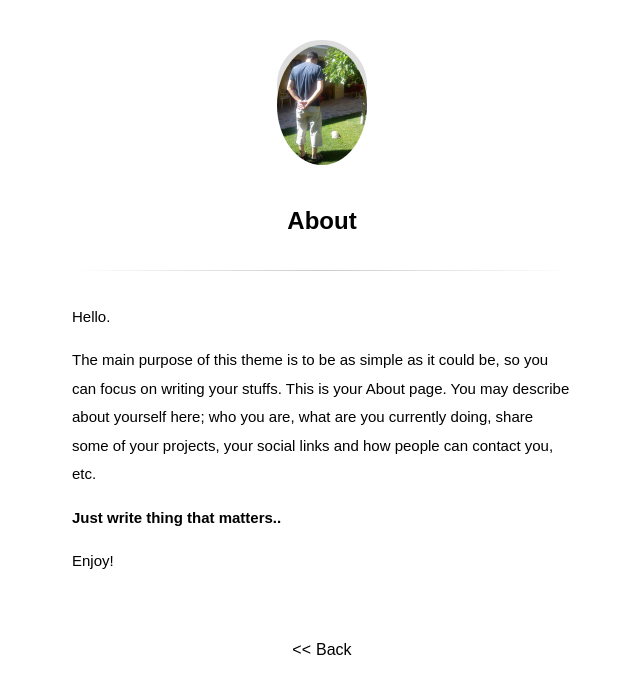
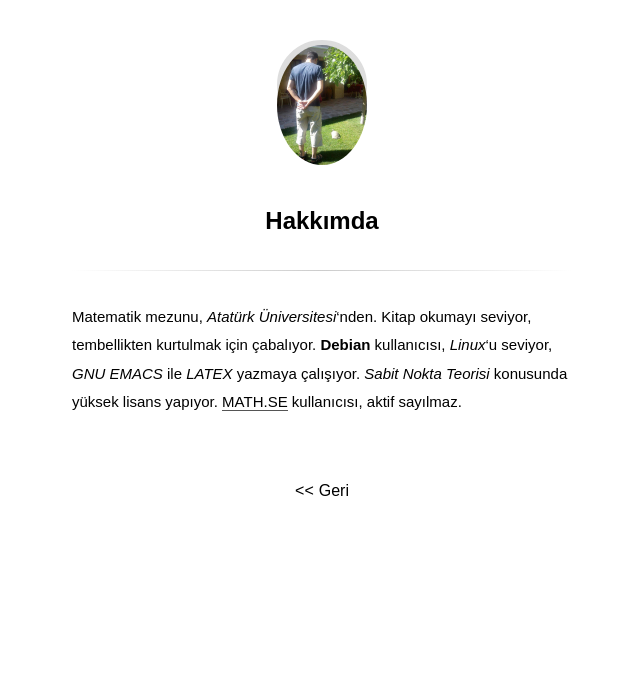
Before and after one commit to hakanergul/hakanergul.github.io, a Jekyll site: the page built from about.md, in a window 1280 px wide. Shown: the top 694 px of the page, without its empty margins (318-958 px from the left). Built offline with Jekyll 4.4.1, drawn with Linux system fonts in a browser that asks for light colours; some web fonts are replaced.

Commit message:
hersey gozden gecirildi

```diff
--- a/_config.yml
+++ b/_config.yml
@@ -1,19 +1,17 @@
 # Site Info
-title:              "The Plain"
-description:        "The Plain is a Minimalist Jekyll theme that focuses on writing matters."
-google_verify:      epFgX0s_0RM3CdjwFcsewfXzPov2g8s9ZBOLyaIUH-o # Put your Google Verification here
-google_analytics:   UA-XXXXXXX-X # Put your Google Analytics code
+title:              "Hakan ERGÜL"
+description:        "Matematik ağırlıklı yazılarımdam oluşan internet günlüğüm"
+#google_verify:       # Put your Google Verification here
+#google_analytics:    # Put your Google Analytics code
 
 # Author Info
-author_name:        "Heiswayi Nrird"
-author_email:       hnrird@gmail.com
-author_gravatar:    2b38b1b0e7e08b69379bd61582adf0c8 # Gravatar md5 hash
-twitter_username:   HeiswayiNrird
+author_name:        "Hakan ERGÜL"
+author_email:       hknrgl@gmail.com
 
 # Site Settings
 baseurl:            "" # Base URL must end WITHOUT a slash, default: ""
 permalink:          /notes/:title # Post permalink
-timezone:           Asia/Kuala_Lumpur # https://en.wikipedia.org/wiki/List_of_tz_database_time_zones
+timezone:           Asia/Istanbul # https://en.wikipedia.org/wiki/List_of_tz_database_time_zones
 
 # Site Build
 highlighter:        pygments
--- a/_includes/header.html
+++ b/_includes/header.html
@@ -2,10 +2,10 @@
 
 	{% if page.url == '/index.html' or page.url == '/' %}
 		{% assign link = '/about' %}
-		{% assign prompt = 'About the Author' %}
+		{% assign prompt = 'ben kimim?' %}
 	{% else %}
 		{% assign link = '/' %}
-		{% assign prompt = 'Back to Home' %}
+		{% assign prompt = 'anasayfa' %}
 	{% endif %}
 
 	<a href="{{ link | prepend: site.baseurl }}">
--- a/_layouts/page.html
+++ b/_layouts/page.html
@@ -13,5 +13,5 @@ layout: default
 </article>
 
 <div class="back">
-	<a href="{{site.baseurl}}/">Back</a>
+	<a href="{{site.baseurl}}/">Geri</a>
 </div>
--- a/_layouts/post.html
+++ b/_layouts/post.html
@@ -45,5 +45,5 @@ layout: default
     </script>
 
 <div class="back">
-	<a href="{{site.baseurl}}/">Back</a>
+	<a href="{{site.baseurl}}/">Geri</a>
 </div>
--- a/about.md
+++ b/about.md
@@ -1,12 +1,6 @@
 ---
 layout: page
-title: About
+title: Hakkımda
 ---
 
-Hello.
-
-The main purpose of this theme is to be as simple as it could be, so you can focus on writing your stuffs. This is your About page. You may describe about yourself here; who you are, what are you currently doing, share some of your projects, your social links and how people can contact you, etc.
-
-**Just write thing that matters..**
-
-Enjoy!
+Matematik mezunu, _Atatürk Üniversitesi_'nden. Kitap okumayı seviyor, tembellikten kurtulmak için çabalıyor. **Debian** kullanıcısı, _Linux_'u seviyor, _GNU EMACS_ ile _LATEX_ yazmaya çalışıyor. _Sabit Nokta Teorisi_  konusunda yüksek lisans yapıyor. [MATH.SE](https://math.stackexchange.com) kullanıcısı, aktif sayılmaz.
```
Also changed, not shown: 404.md (+3 -1 lines).
